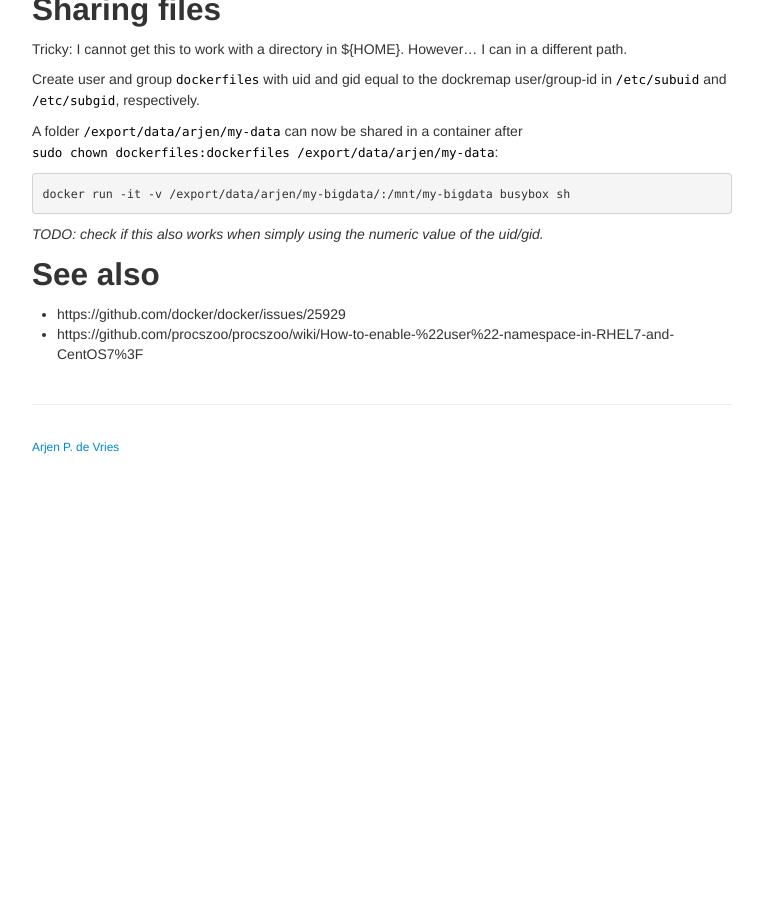
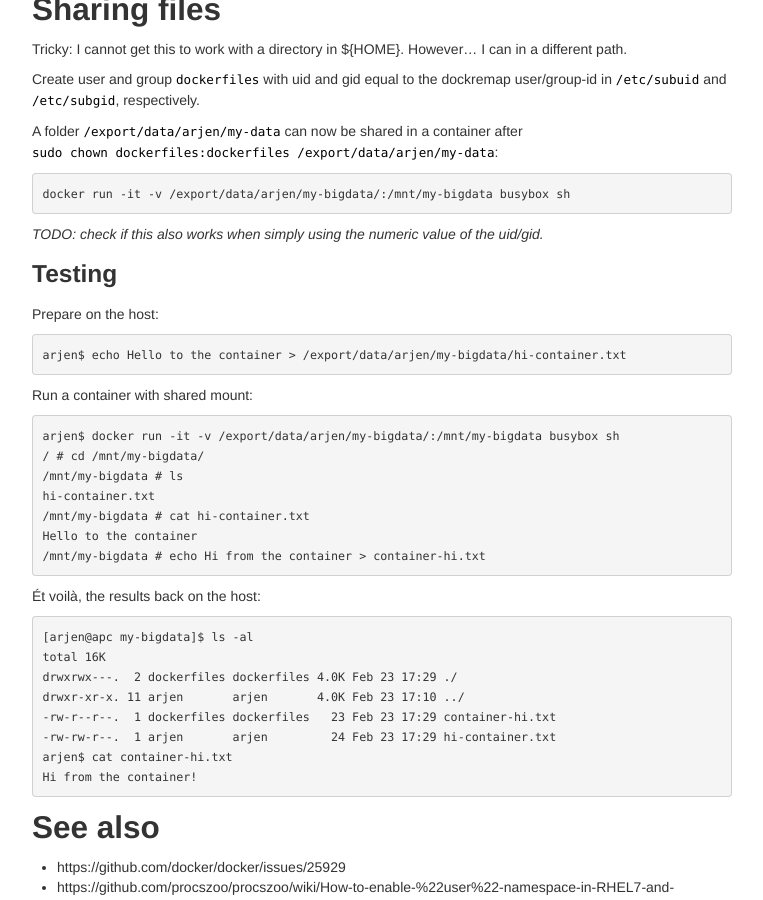
Before and after one commit to Thelukepet/course, a Jekyll site: the page built from background/docker-user-namespaces.md, in a window 1280 px wide and 900 px high, scrolled down 1382 px. Shown: the whole window, without its empty margins (258-1021 px from the left). Built offline with Jekyll 4.4.1, drawn with Linux system fonts in a browser that asks for light colours; before the commit the page ends 1849 px from its top, so only the background shows below that.

Commit message:
Added example

````diff
--- a/background/docker-user-namespaces.md
+++ b/background/docker-user-namespaces.md
@@ -81,6 +81,39 @@ A folder `/export/data/arjen/my-data` can now be shared in a container after `su
 
 _TODO: check if this also works when simply using the numeric value of the uid/gid._
 
+### Testing
+
+Prepare on the host:
+
+```
+arjen$ echo Hello to the container > /export/data/arjen/my-bigdata/hi-container.txt
+```
+
+Run a container with shared mount:
+
+```
+arjen$ docker run -it -v /export/data/arjen/my-bigdata/:/mnt/my-bigdata busybox sh
+/ # cd /mnt/my-bigdata/
+/mnt/my-bigdata # ls
+hi-container.txt
+/mnt/my-bigdata # cat hi-container.txt
+Hello to the container
+/mnt/my-bigdata # echo Hi from the container > container-hi.txt
+```
+
+Ét voilà, the results back on the host:
+
+```
+[arjen@apc my-bigdata]$ ls -al
+total 16K
+drwxrwx---.  2 dockerfiles dockerfiles 4.0K Feb 23 17:29 ./
+drwxr-xr-x. 11 arjen       arjen       4.0K Feb 23 17:10 ../
+-rw-r--r--.  1 dockerfiles dockerfiles   23 Feb 23 17:29 container-hi.txt
+-rw-rw-r--.  1 arjen       arjen         24 Feb 23 17:29 hi-container.txt
+arjen$ cat container-hi.txt
+Hi from the container!
+```
+
 ## See also
 
 + https://github.com/docker/docker/issues/25929
````
